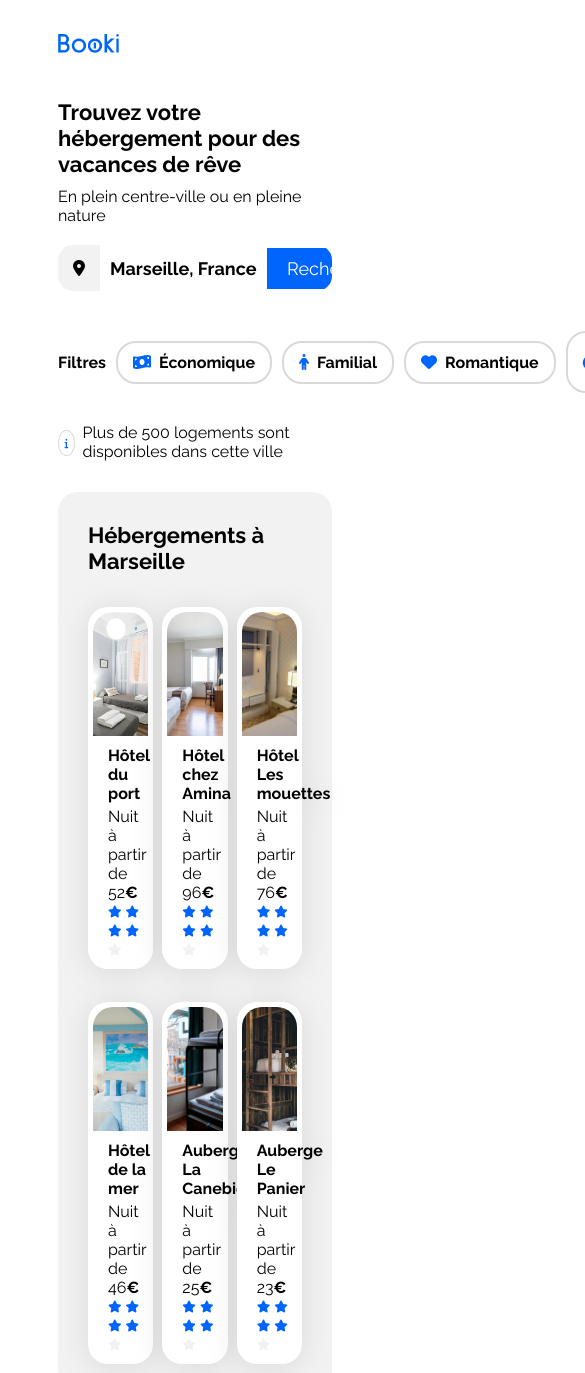
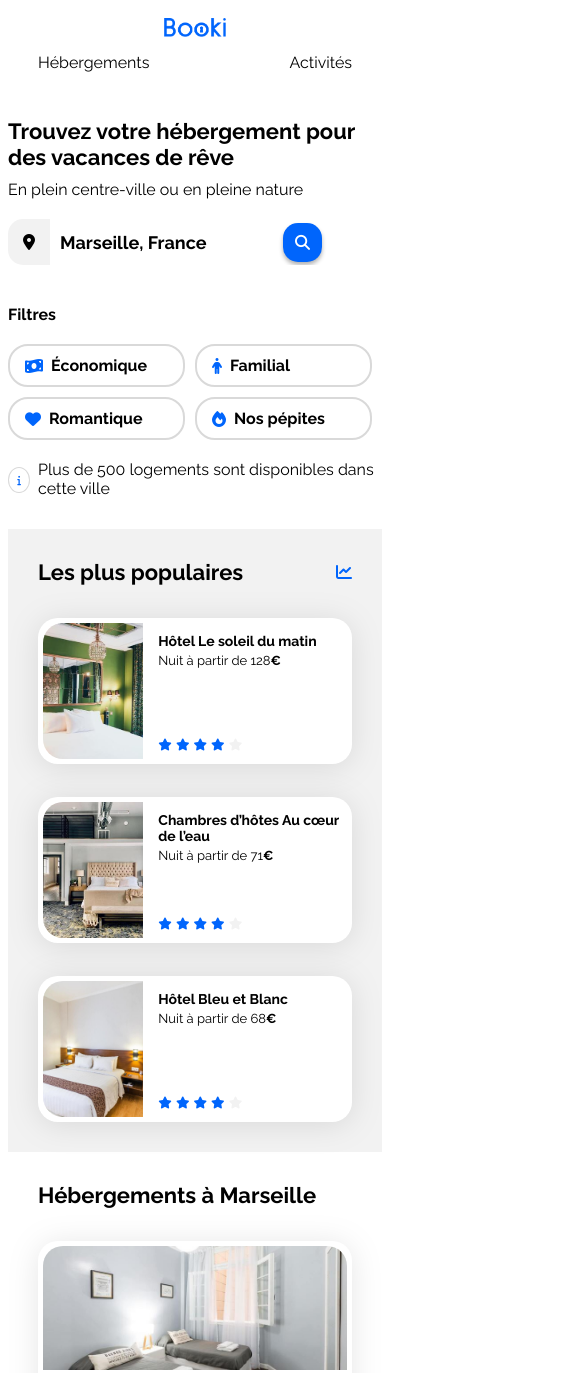
Before and after one commit to Robiin3/projet3, a plain HTML site: page index.html in a window 390 px wide. Shown: the top 1373 px of the page, 585 px wide, since content can reach past the window. Drawn offline with Linux system fonts and the light colour scheme.

Commit message:
ok sauf bordures nav

```diff
--- a/css/style.css
+++ b/css/style.css
@@ -183,7 +183,7 @@ a {
 }
 
 
-/****** Activités Marseille ***********/
+/****** Activités Ville ***********/
 
 .activites {
 margin-top: 35px;
@@ -252,7 +252,6 @@ header {
     gap: 68px; /* espace entre les éléments de la liste */
   }
 
-
   .mon-header nav ul li a {
     border-top: 2px solid transparent;  /* Bordure invisible par défaut pour éviter un "saut" lorsque la bordure devient visible au survol */
   }
@@ -280,7 +279,7 @@ header {
     background-color: #F2F2F2;
     padding: 15px; /* espace autour de l'icône */
     display: flex;
-    align-items: center;
+    align-items: center; /* Centre verticalement les éléments */
     justify-content: center; /* Centre horizontalement */
 }
 
@@ -290,7 +289,7 @@ header {
     padding: 10px;
     font-size: 18px;
     font-weight: bold; /* Texte en gras */
-    max-width: 147px; /* Largeur max */
+    max-width: 155px; /* Largeur max */
 }
 
 input::placeholder {
@@ -306,7 +305,13 @@ input::placeholder {
     font-size: 18px;
     cursor: pointer; /* Curseur "main" au survol */
     border-radius: 0 15px 15px 0; /* Arrondit coins droits du bouton */
+}
 
+/* Icône loupe */
+.fa-magnifying-glass {
+    color: white;
+    display: none;
+    font-size: 15px;
 }
 
 /* Style au survol du bouton - optionnel */
@@ -325,6 +330,13 @@ input::placeholder {
     font-weight: bold;
     margin-right: 10px;
 }
+
+.buttons-container {
+    display: flex;
+    align-items: center;
+    gap: 10px;
+}
+
 
 /* Boutons de filtre */
 .filter-button {
@@ -436,9 +448,110 @@ input::placeholder {
     .populaires-cards .card-subtitle {
         font-size: 13px;
     }
+
+    .filter-container {   /* Conteneur de filtres */
+    display: flex;
+    flex-wrap: wrap;
+    }
+
+    .filter-container > :nth-child(1) {
+    flex-basis: 100%; /* Le premier élément occupe 100% de la largeur */
+    }
+
+    .activites .activites-cards img {
+    height: 200px;
+    }
 }
 
 /* Small devices (phones, less than 768px) */
 @media (max-width: 767.98px) {
     /* ... */
+
+
+    .mon-header {   /* Conteneur de header */
+        flex-direction: column;
+        justify-content: space-between; /* Éléments aux extrémités */
+    }
+
+    header {
+        min-width: 320px; /* Largeur mini */
+      }
+
+      .mon-header nav ul {
+        justify-content: space-between; /* Éléments aux extrémités */
+        gap: 140px; /* espace entre les éléments de la liste */
+      }
+
+    .mon-header nav ul li a:hover {
+        border-bottom: solid 2px #0065FC; /* Bordure bleue au survol */
+        padding-bottom: 10px; /* Augmente l'espace uniquement en haut */
+        color: #0065FC; /* texte bleu au survol */
+        border-top: none
+    }
+
+    .fa-magnifying-glass {     /* Icône loupe */
+    display: block;
+    }
+
+    .hide-text {
+    position: absolute;       /* Permet de placer l'élément masqué */
+    text-indent: -9999px;     /* Déplace le texte hors de la vue */
+    }
+
+    .search-button {
+    border-radius: 15px; /* Arrondit 4 coins du bouton au lieu de 2 */
+    padding: 12px;
+    box-shadow: 0 3px 4px rgba(0, 0, 0, 0.3); /* Ombre en-dessous bouton loupe */
+    }
+
+    .buttons-container {
+        flex-wrap: wrap;
+    }
+
+    .populaires {
+        order: -1;
+    }
+
+    .populaires-cards,
+    .city-cards,
+    .activites-cards,
+    .footer-container {
+    flex-direction: column;
+    }
+
+    .populaires-cards a,
+    .city-cards a,
+    .activites .activites-cards a {
+        width: 100%;
+    }
+
+    .main-container {
+        max-width: 767px;
+        min-width: 320px;
+        padding: 0px;
+        box-sizing: border-box;
+    }
+
+
+.input-field {  /* Champ de saisie */
+    max-width: 100%; /* Largeur max */
 }
+
+.filter-button {
+    flex: 1; /* Chaque bouton prendra une largeur égale */
+}
+
+.hebergements-and-populaires .city {
+    background-color: white;
+}
+
+.hebergements-and-populaires .populaires {
+    border-radius: 0px;
+    margin-top: 0;
+}
+
+.activites {
+    margin-bottom: 25px;
+}
+
+}
--- a/index.html
+++ b/index.html
@@ -42,7 +42,7 @@
             <!-- Champ de saisie -->
             <input type="text" class="input-field" placeholder="Marseille, France" name="city">
             <!-- Bouton recherche -->
-            <button type="submit" class="search-button">Rechercher</button>
+            <button type="submit" class="search-button"><span class="hide-text">Rechercher</span><i class="fa-solid fa-magnifying-glass"></i> </button>
         </form>
     </section>
 
@@ -51,7 +51,8 @@
 <section class="filter-container">
     <div class="filter-container">
     <span>Filtres</span>
-
+    </div>
+<div class="buttons-container">
 <button type="button" class="filter-button">
 <i class="fa-solid fa-money-bill-wave"></i>
 Économique
@@ -71,6 +72,7 @@ Romantique
 <i class="fa-solid fa-fire"></i>
 Nos pépites
 </button>
+</div>
 </section>
 
     <!-- Info -->
@@ -85,9 +87,9 @@ Nos pépites
 
         <main>
             <div class="hebergements-and-populaires">
+
+                                 <!-- Hébergements Ville -->
                 <section class="hebergements city">
-                 <!-- Hébergements Ville -->
-
                         <div>
                             <h2  id="ancre_hebergements" class="section-title">Hébergements à Marseille</h2>
                         </div>
```
